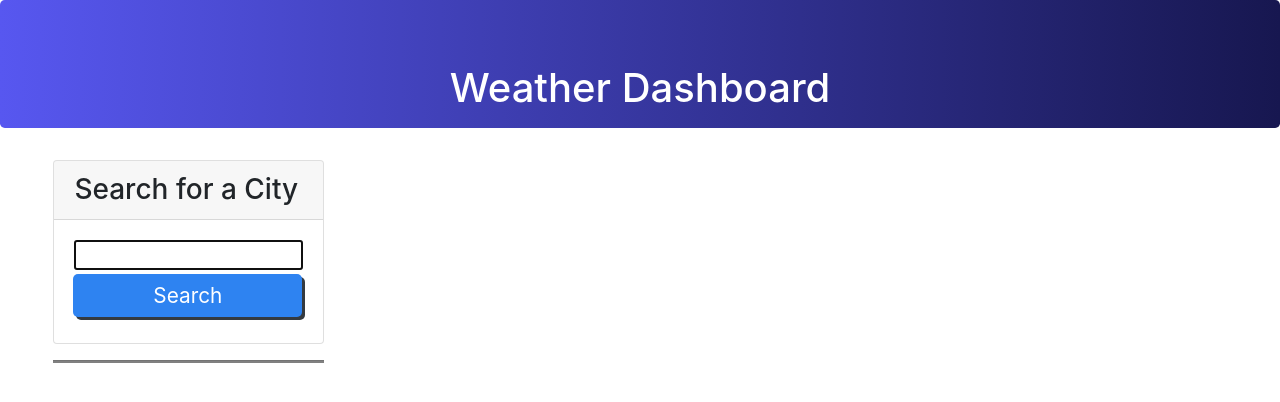
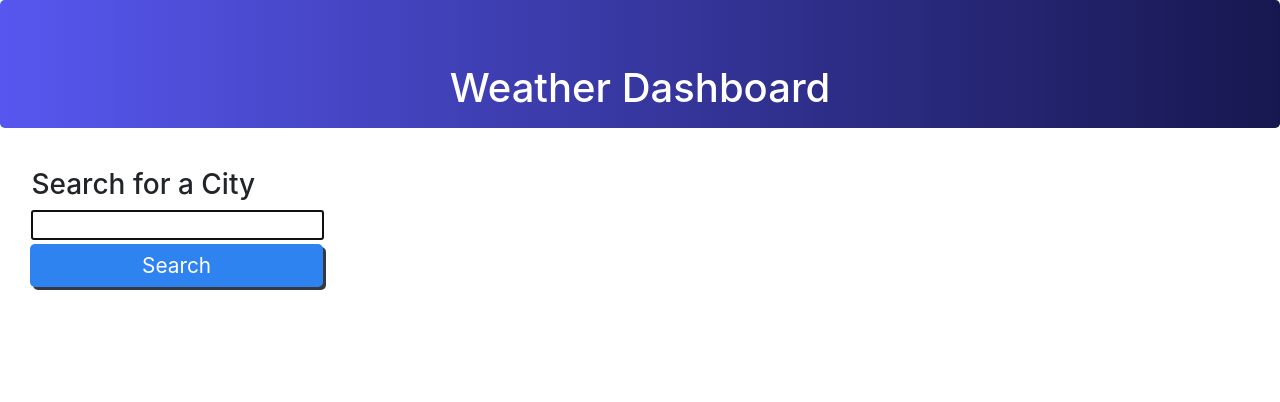
Before and after one commit to DaveToth77/weather-dashboard, a plain HTML site: page index.html in a window 1280 px wide. Drawn offline with nearby package versions, Linux system fonts and the light colour scheme.

Commit message:
reformat city search layout

```diff
--- a/assets/js/script.js
+++ b/assets/js/script.js
@@ -1 +1 @@
-let apiUrl = ""
+let apiUrl = "https://api.openweathermap.org/data/2.5/onecall?lat=" + lat +"&lon=" + lon + "&exclude=" + part +"&appid=815bdd6e17d2a6fec17c8a58ae70c186";
--- a/index.html
+++ b/index.html
@@ -19,17 +19,17 @@
         <h1>Weather Dashboard</h1>
     </header>
     <!-- set up search city form -->
-    <main class="flex-row justify-space-between">
+    <main class="container-main flex-row justify-space-between">
         <div class="form-container">
-            <div class="col-3">
-                <div class="card">
-                    <h3 class="card-header">Search for a City</h3>
-                    <form id="city-form" class="card-body">
-                        <input name="city" id="city" type="text" autofocus="true" class="form-input" />
-                        <button type="submit" class="btn">Search</button>
-                    </form>
+            <div class="row">
+                <div class="col-12 col-md-3 p-2 city-form">
+                        <h3>Search for a City</h3>
+                            <input id="city" type="text" autofocus="true" class="form-input" />
+                            <button type="submit" class="btn btn-primary">Search</button>
+                        </form>
+                    </div>
+                    <hr>
                 </div>
-                <hr>
             </div>
         </div>
         <!-- city search history -->
```
